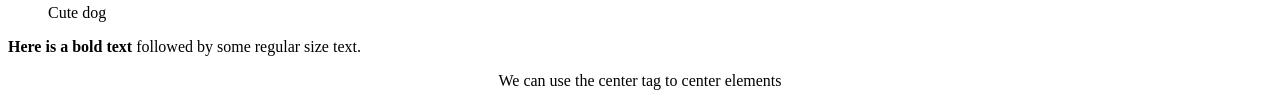
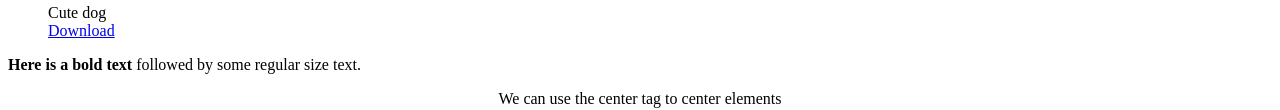
Before and after one commit to dagmkebede1/Evangadi-Bootcamp, a plain HTML site: page phase_One/htmlProject/myProject/myHtmlTags.html in a window 1280 px wide. Shown: the part 2518-2628 px from the top of the page. Drawn offline with Linux system fonts and the light colour scheme.

Commit message:
download

```diff
--- a/phase_One/htmlProject/myProject/myHtmlTags.html
+++ b/phase_One/htmlProject/myProject/myHtmlTags.html
@@ -101,6 +101,7 @@
             <figure>
                 <img src="../Resources/images/dog.jpg" alt="Dog" />
                 <figcaption>Cute dog</figcaption>
+                <a href= "#" download="../Resources/images/dog.jpg">Download</a>
             </figure>
 
             <p><b>Here is a bold text</b> followed by some regular size text.</p>
```
